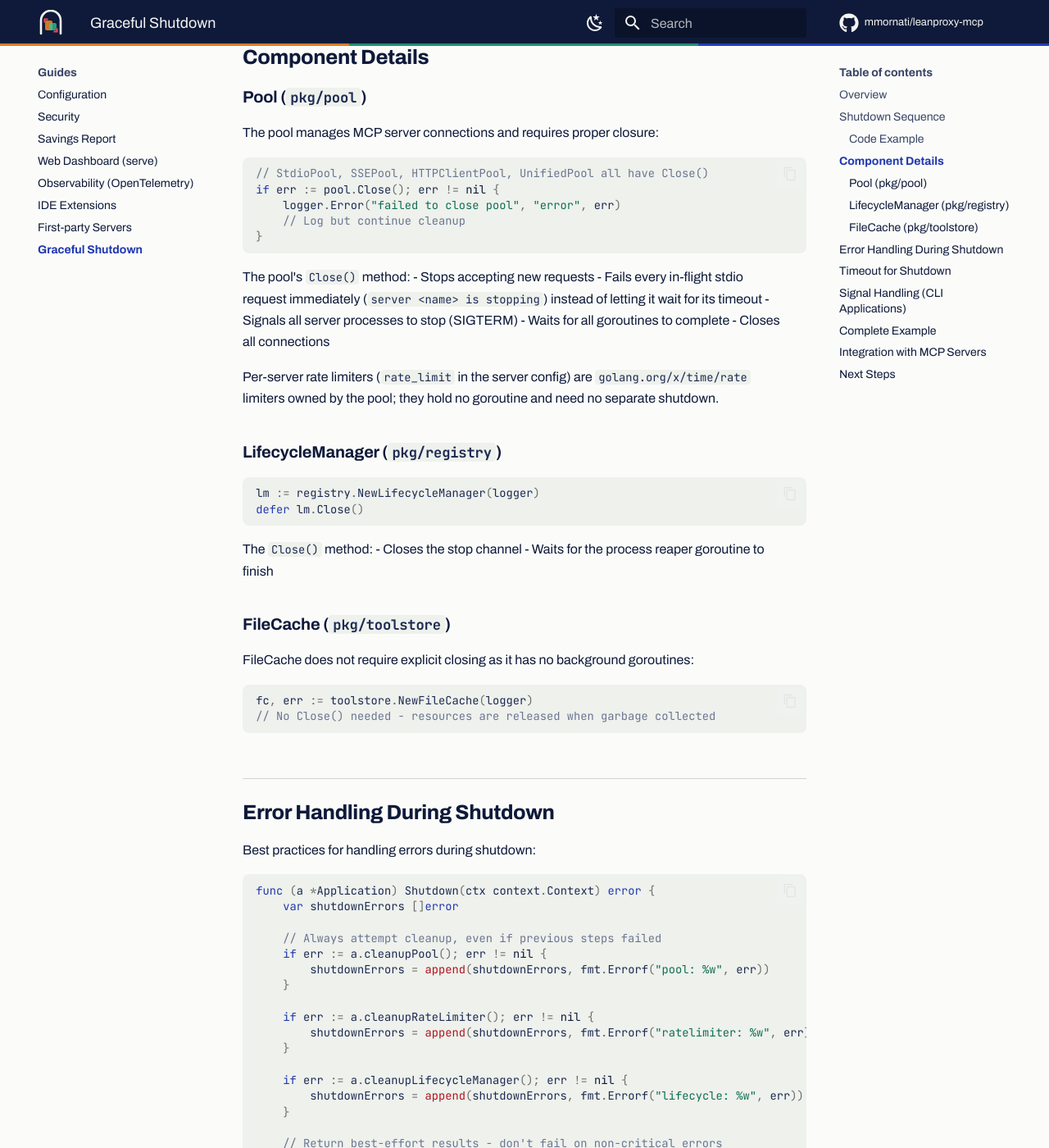
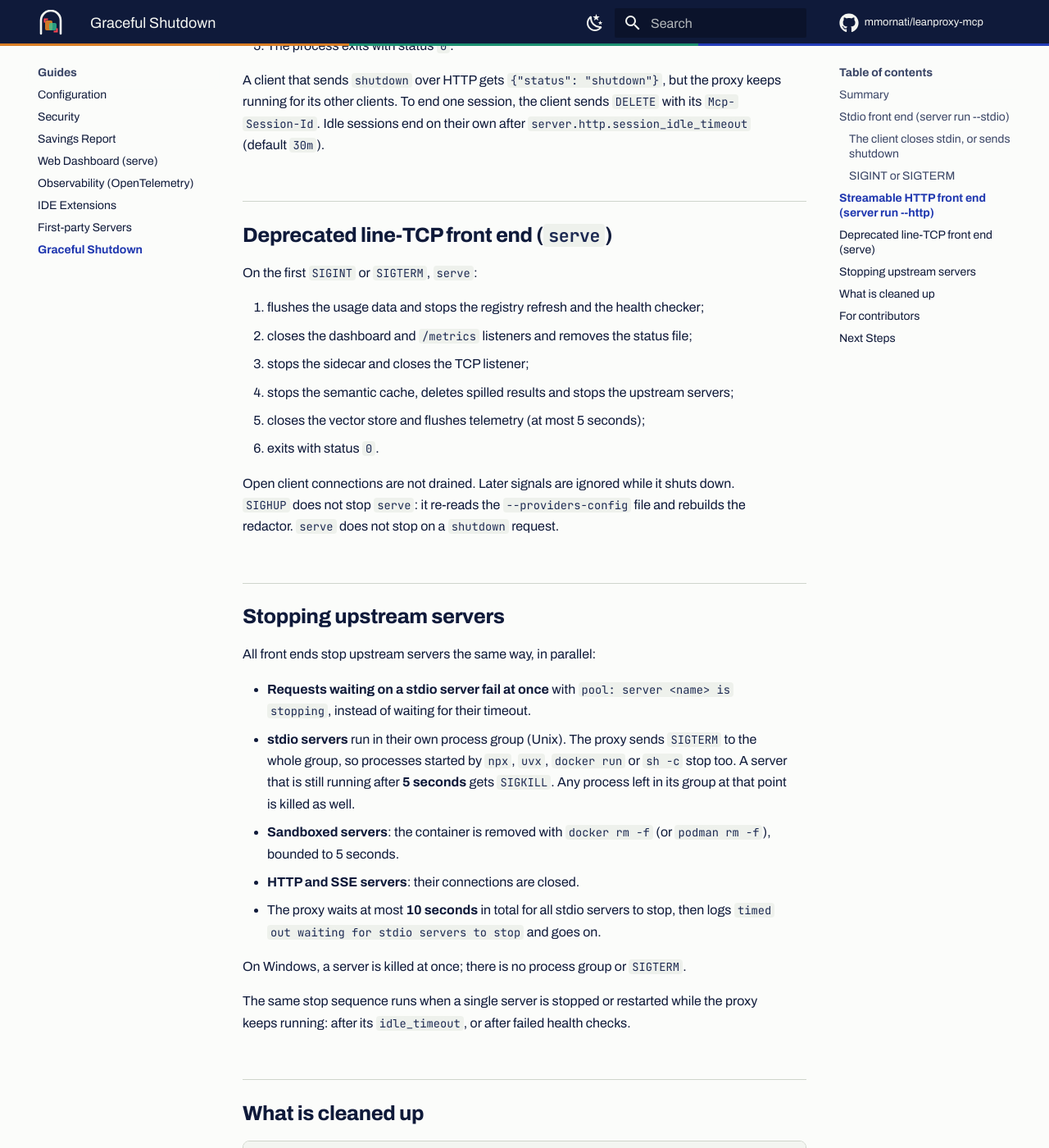
Before and after one commit to mmornati/leanproxy-mcp, an MkDocs documentation site: the page built from docs/shutdown.md, in a window 1280 px wide and 1400 px high, scrolled down 2217 px. Shown: the whole window at 82% size. Built offline with MkDocs 1.6.1 and Material for MkDocs 9.7.7, drawn with Linux system fonts in a browser that asks for light colours; comment, search, counter and statistics services are not loaded; some of the changed text lies outside the part shown.

Commit message:
docs: finish configuration, security and shutdown corrections
Checked against the code; every YAML example loads with migrate.LoadConfig:
- configuration: real config locations per command, front-end feature
  matrix, complete tested example, all 29 redaction patterns, inert keys
  marked, serve-only options in their own section, env var table, files
  on disk, removed keys (host/port/batch size, logging, watch, socket,
  sidecar block, config show, namespaces)
- security: real message and batch limits per front end, per-server rate
  limits, accurate ReDoS handling, clean shutdown summary
- shutdown: rewritten for users with real signal handling and timings

Co-Authored-By: Claude Opus 5.5 <noreply@anthropic.com>
Claude-Session: https://claude.ai/code/session_012Q6QXEbCjbhT7q7mniz7di

````diff
--- a/docs/shutdown.md
+++ b/docs/shutdown.md
@@ -1,317 +1,153 @@
 # Graceful Shutdown
 
-Proper shutdown of LeanProxy-MCP ensures all in-flight requests complete and resources are cleaned up correctly.
+This page describes what LeanProxy-MCP does when it stops: which requests
+still get an answer, how upstream servers are stopped, and what is cleaned
+up. The behaviour differs by front end.
 
-## Overview
+## Summary
 
-LeanProxy-MCP components that require graceful shutdown:
+| | `server run --stdio` | `server run --http` | `serve` (deprecated) |
+|---|---|---|---|
+| Stopped by | `SIGINT`/`SIGTERM`, stdin EOF, a `shutdown` request | `SIGINT`/`SIGTERM` | `SIGINT`/`SIGTERM` |
+| In-flight client requests | Signal: dropped. EOF or `shutdown`: up to **5 s** to finish, then canceled | Canceled at once; the HTTP server waits up to **5 s** for handlers to return | Dropped |
+| Upstream stdio servers | `SIGTERM` to the process group, `SIGKILL` after **5 s** | same | same |
+| Spilled results, status file | Removed | Removed | Removed |
+| Exit status | `0` (`1` if reading stdin failed) | `0` | `0` |
 
-| Component | Package | Shutdown Method |
-|-----------|---------|-----------------|
-| StdioPool | `pkg/pool` | `Close()` |
-| SSEPool | `pkg/pool` | `Close()` |
-| HTTPClientPool | `pkg/pool` | `Close()` |
-| UnifiedPool | `pkg/pool` | `Close()` |
-| LifecycleManager | `pkg/registry` | `Close()` |
+## Stdio front end (`server run --stdio`)
 
-## Shutdown Sequence
+This is the mode an IDE runs. It stops in three ways.
 
-Follow this order for proper shutdown:
+### The client closes stdin, or sends `shutdown`
 
-```mermaid
-flowchart TD
-    A[Start Shutdown] --> B[Stop accepting new requests]
-    B --> C[Close pool connections]
-    C --> D[Wait for in-flight requests]
-    D --> E[Close background goroutines]
-    E --> F[Clean up resources]
-```
+This is the normal end of a session.
 
-### Code Example
+1. The proxy stops reading stdin.
+2. Requests still running get up to **5 seconds** to finish. Their responses
+   are written as usual.
+3. Requests still running after 5 seconds are canceled. The proxy waits at
+   most **2 more seconds** for them to return.
+4. For a `shutdown` request, the proxy now answers it with
+   `{"status": "shutdown"}`. The answer comes last, so the client knows every
+   earlier request is done.
+5. The upstream servers are stopped (see
+   [Stopping upstream servers](#stopping-upstream-servers)), the usage data
+   is flushed, and the status file is removed.
+6. The process exits with status `0`.
 
-```go
-type Application struct {
-    pool             *pool.StdioPool
-    lifecycleManager registry.LifecycleManager
-}
+`shutdown` is LeanProxy's own request, not part of the MCP specification.
+Clients that never send it are fine: closing stdin has the same effect.
 
-func (a *Application) Shutdown(ctx context.Context) error {
-    var errs []error
+### `SIGINT` or `SIGTERM`
 
-    // 1. Stop accepting new requests and close pool
-    if a.pool != nil {
-        if err := a.pool.Close(); err != nil {
-            errs = append(errs, fmt.Errorf("pool close: %w", err))
-        }
-    }
+A signal does not wait for running requests. The proxy:
 
-    // 2. Close lifecycle manager (stops process reaper goroutine)
-    if a.lifecycleManager != nil {
-        a.lifecycleManager.Close()
-    }
+1. flushes the usage data and removes the status file;
+2. stops the upstream servers;
+3. deletes spilled results and flushes telemetry (at most 5 seconds);
+4. exits with status `0`.
 
-    // Check for errors
-    if len(errs) > 0 {
-        return errors.Join(errs...)
-    }
-    return nil
-}
-```
+Requests that were running get no response.
 
-## Component Details
+## Streamable HTTP front end (`server run --http`)
 
-### Pool (`pkg/pool`)
+The HTTP front end stops only on `SIGINT` or `SIGTERM`:
 
-The pool manages MCP server connections and requires proper closure:
+1. The usage data is flushed.
+2. New sessions are refused. Every open session is ended: its running
+   requests are canceled and its streams are closed.
+3. The HTTP server stops accepting connections and waits up to **5
+   seconds** for handlers to return, then closes what is left.
+4. The status file is removed, the upstream servers are stopped, spilled
+   results are deleted and telemetry is flushed.
+5. The process exits with status `0`.
 
-```go
-// StdioPool, SSEPool, HTTPClientPool, UnifiedPool all have Close()
-if err := pool.Close(); err != nil {
-    logger.Error("failed to close pool", "error", err)
-    // Log but continue cleanup
-}
-```
+A client that sends `shutdown` over HTTP gets `{"status": "shutdown"}`, but
+the proxy keeps running for its other clients. To end one session, the
+client sends `DELETE` with its `Mcp-Session-Id`. Idle sessions end on their
+own after `server.http.session_idle_timeout` (default `30m`).
 
-The pool's `Close()` method:
-- Stops accepting new requests
-- Fails every in-flight stdio request immediately (`server <name> is stopping`) instead of letting it wait for its timeout
-- Signals all server processes to stop (SIGTERM)
-- Waits for all goroutines to complete
-- Closes all connections
+## Deprecated line-TCP front end (`serve`)
 
-Per-server rate limiters (`rate_limit` in the server config) are
-`golang.org/x/time/rate` limiters owned by the pool; they hold no goroutine
-and need no separate shutdown.
+On the first `SIGINT` or `SIGTERM`, `serve`:
 
-### LifecycleManager (`pkg/registry`)
+1. flushes the usage data and stops the registry refresh and the health
+   checker;
+2. closes the dashboard and `/metrics` listeners and removes the status
+   file;
+3. stops the sidecar and closes the TCP listener;
+4. stops the semantic cache, deletes spilled results and stops the upstream
+   servers;
+5. closes the vector store and flushes telemetry (at most 5 seconds);
+6. exits with status `0`.
 
-```go
-lm := registry.NewLifecycleManager(logger)
-defer lm.Close()
-```
+Open client connections are not drained. Later signals are ignored while it
+shuts down. `SIGHUP` does not stop `serve`: it re-reads the
+`--providers-config` file and rebuilds the redactor. `serve` does not stop
+on a `shutdown` request.
 
-The `Close()` method:
-- Closes the stop channel
-- Waits for the process reaper goroutine to finish
+## Stopping upstream servers
 
-### FileCache (`pkg/toolstore`)
+All front ends stop upstream servers the same way, in parallel:
 
-FileCache does not require explicit closing as it has no background goroutines:
+- **Requests waiting on a stdio server fail at once** with
+  `pool: server <name> is stopping`, instead of waiting for their timeout.
+- **stdio servers** run in their own process group (Unix). The proxy sends
+  `SIGTERM` to the whole group, so processes started by `npx`, `uvx`,
+  `docker run` or `sh -c` stop too. A server that is still running after
+  **5 seconds** gets `SIGKILL`. Any process left in its group at that
+  point is killed as well.
+- **Sandboxed servers**: the container is removed with `docker rm -f` (or
+  `podman rm -f`), bounded to 5 seconds.
+- **HTTP and SSE servers**: their connections are closed.
+- The proxy waits at most **10 seconds** in total for all stdio servers to
+  stop, then logs `timed out waiting for stdio servers to stop` and goes on.
 
-```go
-fc, err := toolstore.NewFileCache(logger)
-// No Close() needed - resources are released when garbage collected
-```
+On Windows, a server is killed at once; there is no process group or
+`SIGTERM`.
 
-## Error Handling During Shutdown
+The same stop sequence runs when a single server is stopped or restarted
+while the proxy keeps running: after its `idle_timeout`, or after failed
+health checks.
 
-Best practices for handling errors during shutdown:
+## What is cleaned up
 
-```go
-func (a *Application) Shutdown(ctx context.Context) error {
-    var shutdownErrors []error
+| Item | Location | On shutdown |
+|------|----------|-------------|
+| Status file | `~/.config/leanproxy/status/current.json` | Removed. `status --running` then reports no running proxy |
+| Spilled tool results (`response.spill`) | Memory, or `~/.leanproxy/results/<pid>-<id>/` with `spill.disk: true` | Deleted. If the process was killed, the directory is deleted by the next start once it is older than `spill.ttl` |
+| Usage data for `report` | `~/.leanproxy/usage/` | Flushed to disk, kept |
+| Tool cache, pins, quarantine | `~/.config/leanproxy/`, `~/.leanproxy/quarantine/` | Kept |
+| Telemetry | OTLP collector | Pending spans and metrics are sent, at most 5 seconds |
 
-    // Always attempt cleanup, even if previous steps failed
-    if err := a.cleanupPool(); err != nil {
-        shutdownErrors = append(shutdownErrors, fmt.Errorf("pool: %w", err))
-    }
+`SIGKILL` on the proxy itself skips all of this. Its child servers get no
+signal: most exit when their stdin closes. The status file stays until the
+next start replaces it.
 
-    if err := a.cleanupRateLimiter(); err != nil {
-        shutdownErrors = append(shutdownErrors, fmt.Errorf("ratelimiter: %w", err))
-    }
+## For contributors
 
-    if err := a.cleanupLifecycleManager(); err != nil {
-        shutdownErrors = append(shutdownErrors, fmt.Errorf("lifecycle: %w", err))
-    }
+The shutdown order lives in `cmd/`:
 
-    // Return best-effort results - don't fail on non-critical errors
-    if len(shutdownErrors) > 0 {
-        // Log all errors
-        for _, err := range shutdownErrors {
-            logger.Error("shutdown error", "error", err)
-        }
-        // Return combined error but don't block
-        return fmt.Errorf("shutdown completed with errors: %v", shutdownErrors)
-    }
-
-    logger.Info("shutdown complete")
-    return nil
-}
-```
-
-**Key principles:**
-- Log all errors but continue cleanup
-- Use `errors.Join()` to combine multiple errors
-- Return best-effort results rather than failing completely
-
-## Timeout for Shutdown
-
-Implement a timeout to prevent indefinite blocking:
-
-```go
-func (a *Application) ShutdownWithTimeout(timeout time.Duration) error {
-    ctx, cancel := context.WithTimeout(context.Background(), timeout)
-    defer cancel()
-
-    done := make(chan error, 1)
-
-    go func() {
-        done <- a.Shutdown(ctx)
-    }()
-
-    select {
-    case err := <-done:
-        return err
-    case <-ctx.Done():
-        logger.Warn("shutdown timed out, forcing exit")
-        return ctx.Err()
-    }
-}
-```
-
-## Signal Handling (CLI Applications)
-
-For CLI applications, handle OS signals to initiate graceful shutdown:
-
-```go
-func main() {
-    ctx, cancel := context.WithCancel(context.Background())
-    defer cancel()
-
-    sigChan := make(chan os.Signal, 1)
-    signal.Notify(sigChan, syscall.SIGINT, syscall.SIGTERM)
-
-    app := NewApplication()
-
-    go func() {
-        sig := <-sigChan
-        fmt.Printf("Received signal %v, initiating graceful shutdown...\n", sig)
-        cancel()
-    }()
-
-    if err := app.Run(ctx); err != nil {
-        fmt.Fprintf(os.Stderr, "Error: %v\n", err)
-        os.Exit(1)
-    }
-
-    // Wait for shutdown to complete
-    if err := app.Shutdown(context.Background()); err != nil {
-        fmt.Fprintf(os.Stderr, "Shutdown error: %v\n", err)
-    }
-}
-```
-
-## Complete Example
-
-```go
-package main
-
-import (
-    "context"
-    "log/slog"
-    "os"
-    "os/signal"
-    "syscall"
-    "time"
-
-    "github.com/mmornati/leanproxy-mcp/pkg/pool"
-)
-
-type Application struct {
-    logger  *slog.Logger
-    pool    *pool.StdioPool
-    wg      sync.WaitGroup
-    ctx     context.Context
-    cancel  context.CancelFunc
-}
-
-func NewApplication() *Application {
-    ctx, cancel := context.WithCancel(context.Background())
-    logger := slog.Default()
-
-    p, err := pool.NewStdioPool(5, 5*time.Minute, logger)
-    if err != nil {
-        logger.Error("failed to create pool", "error", err)
-        os.Exit(1)
-    }
-
-    return &Application{
-        logger:  logger,
-        pool:    p,
-        ctx:     ctx,
-        cancel:  cancel,
-    }
-}
-
-func (a *Application) Run() error {
-    a.logger.Info("application started")
-    <-a.ctx.Done()
-    return nil
-}
-
-func (a *Application) Shutdown() error {
-    a.logger.Info("starting shutdown")
-
-    // Cancel context to stop accepting new work
-    a.cancel()
-
-    var errs []error
-
-    // Close pool (stops servers, waits for goroutines)
-    if err := a.pool.Close(); err != nil {
-        errs = append(errs, fmt.Errorf("pool: %w", err))
-    }
-
-    a.logger.Info("shutdown complete")
-    return errors.Join(errs...)
-}
-
-func main() {
-    app := NewApplication()
-
-    sigChan := make(chan os.Signal, 1)
-    signal.Notify(sigChan, syscall.SIGINT, syscall.SIGTERM)
-
-    go func() {
-        <-sigChan
-        app.cancel()
-    }()
-
-    if err := app.Run(); err != nil {
-        app.logger.Error("run error", "error", err)
-    }
-
-    if err := app.Shutdown(); err != nil {
-        app.logger.Error("shutdown error", "error", err)
-    }
-}
-```
-
-## Integration with MCP Servers
-
-When embedding LeanProxy-MCP in another application:
-
-```go
-func main() {
-    // Create components
-    logger := slog.Default()
-    cache, _ := toolstore.NewFileCache(logger)
-    p, _ := pool.NewStdioPool(maxConn, timeout, logger)
-
-    // Create handler
-    handler := mcp.NewHandler(p, cache, logger)
-
-    // Use handler...
-
-    // On shutdown:
-    handler.Close()           // Stop accepting requests
-    p.Close()                 // Close pool
-    cache = nil              // Let GC handle it
-}
-```
+- `cmd/server.go` (`runServerRun`) builds a `closePools` function that
+  stops the background refresh and the health checker, then calls
+  `StdioPool.Close()`, `HTTPClientPool.Close()`, `SSEPool.Close()`,
+  `Governor.Close()` and the telemetry provider's `Shutdown`. It runs once,
+  from the signal handler or after the front end returns.
+- `cmd/stdio_frontend.go` (`serveStdio`) implements the drain:
+  `defaultStdioShutdownGrace` (5 s), then cancel, then `stdioCancelWait`
+  (2 s). The handler's own `shutdown` method (`pkg/mcp`) only acknowledges;
+  the front end owns the order.
+- `cmd/http_frontend.go` (`handleHTTP`) calls `streamhttp.Server.Shutdown`
+  with `httpShutdownGrace` (5 s).
+- `cmd/serve.go` has its own signal handler, which ends in `os.Exit(0)`.
+- `pkg/pool`: `StdioPool.Close()` stops every server in parallel with
+  `defaultStopGracePeriod` (5 s) and waits at most that plus
+  `closeDeadlineMargin` (5 s). Rate limiters hold no goroutine and need no
+  shutdown.
+- `pkg/mcp/governor`: `Store.Close()` deletes the spill store, and
+  `pruneStaleDirs` removes stale per-process directories at start.
 
 ## Next Steps
 
+- [Configuration](./configuration.md) - Every key of `leanproxy_servers.yaml`
 - [Architecture](./architecture.md) - System architecture
-- [Configuration](./configuration.md) - Configuration options
-- [Commands](./commands.md) - CLI commands
````
Also changed, not shown: docs/security.md (+1 -1 lines).
